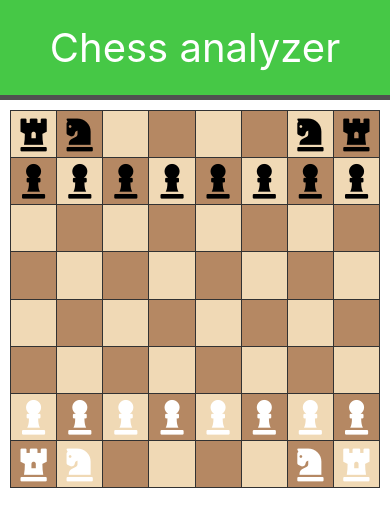
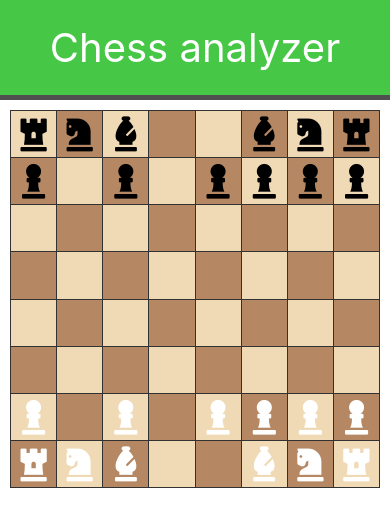
Before and after one commit to Torsteinws/chess-analyzer-app, a React Native app: screen / in a window 390 px wide. Shown: the top 526 px of the page. Built offline with nearby package versions, Linux system fonts and the light colour scheme.

Commit message:
Bishoop works

```diff
--- a/components/ChessBoard.js
+++ b/components/ChessBoard.js
@@ -247,13 +247,13 @@ const gridBorders = StyleSheet.create({
 //     )
 // }
 
-const Bishop = ({color}) => {
-    return (
-        <>
-            <Icon name="chess-bishop" color={color} size={35}/>
-        </>
-    )
-}
+// const Bishop = ({color}) => {
+//     return (
+//         <>
+//             <Icon name="chess-bishop" color={color} size={35}/>
+//         </>
+//     )
+// }
 
 const Queen = ({color}) => {
     return (
@@ -273,14 +273,14 @@ const King = ({color}) => {
 
 const defaultPiecePlacement =  () => {
     return [
-        [ new Rook("black"), new Knight("black"), null, null, null, null, new Knight("black"), new Rook("black")],
-        [ new Pawn("black"), new Pawn("black"), new Pawn("black"), new Pawn("black"), new Pawn("black"), new Pawn("black"), new Pawn("black"), new Pawn("black")],
+        [ new Rook("black"), new Knight("black"), new Bishop("black"), null, null, new Bishop("black"), new Knight("black"), new Rook("black")],
+        [ new Pawn("black"), null, new Pawn("black"), null, new Pawn("black"), new Pawn("black"), new Pawn("black"), new Pawn("black")],
         [ null, null, null, null, null, null, null, null],
         [ null, null, null, null, null, null, null, null],
         [ null, null, null, null, null, null, null, null],
         [ null, null, null, null, null, null, null, null],
-        [ new Pawn("white"), new Pawn("white"), new Pawn("white"), new Pawn("white"), new Pawn("white"), new Pawn("white"), new Pawn("white"), new Pawn("white")],
-        [ new Rook("white"), new Knight("white"), null, null, null, null, new Knight("white"), new Rook("white")]
+        [ new Pawn("white"), null, new Pawn("white"), null, new Pawn("white"), new Pawn("white"), new Pawn("white"), new Pawn("white")],
+        [ new Rook("white"), new Knight("white"), new Bishop("white"), null, null, new Bishop("white"), new Knight("white"), new Rook("white")]
     ]
 }
 
@@ -573,6 +573,81 @@ class Knight {
     }
 }
 
+
+class Bishop {
+    constructor(color){
+        this.color = color
+        this.icon = <Icon name="chess-bishop" color={color} size={35}/>
+        this.hasMoved = false
+
+        if(color === "white"){
+            this.isBottom = true
+        }
+        else if(color === "black"){
+            this.isBottom = false;
+        }
+    }
+
+    getMoveSet(row, col, board){
+        let posRowPosCol = this.getBaseMoves(row, col, board,  1,  1);
+        let posRowNegCol = this.getBaseMoves(row, col, board,  1, -1);
+        let negRowPosCol = this.getBaseMoves(row, col, board, -1,  1);
+        let negRowNegCol = this.getBaseMoves(row, col, board, -1, -1);
+        let moves = [...posRowPosCol, ...posRowNegCol, ...negRowPosCol, ...negRowNegCol]
+        if(moves.length <= 0){
+            moves = [{row: null, col: null}]
+        }
+        return moves
+    }
+
+    getBaseMoves(row, col, board, rowDir, colDir){
+
+        let moves = []
+
+        let i = 1*rowDir
+        let j = 1*colDir
+        while(row + i < 8 && col + j < 8 && row + i >= 0 && col + j >= 0){
+            let square = {row: row + i, col: col + j}
+            let status = this.hitTest(square, board)
+            if(status === squareStatus.empty){
+                moves = [...moves, square]
+            }
+            else if(status === squareStatus.foe){
+                moves = [...moves, square]
+                break;
+            }
+            else {
+                break
+            }
+
+            i += 1*rowDir
+            j += 1*colDir
+        }
+        return moves
+    }
+
+    hitTest(square, board){
+
+        // if out of bounds
+        if(square.row < 0 || square.col < 0 || square.row > 7 || square.row > 7){
+            return squareStatus.offBoard
+        }
+
+        let piece = board[square.row][square.col]
+        if(piece){
+            if(piece.isBottom == this.isBottom){
+                return squareStatus.friend
+            }
+            else {
+                return squareStatus.foe
+            }
+        }
+        else{
+            return squareStatus.empty
+        }
+    }
+}
+
 const squareStatus = {
     friend: "friend",
     foe: "foe",
```
